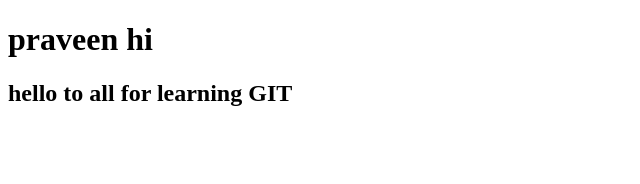
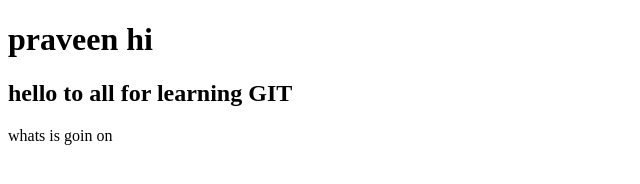
Before and after one commit to praveen-javali/learngit, a plain HTML site: page index.html in a window 1280 px wide. Shown: the whole page, without its empty margins (0-640 px from the left). Drawn offline with Linux system fonts and the light colour scheme.

Commit message:
some  changes 1 para
para added

```diff
--- a/index.html
+++ b/index.html
@@ -10,6 +10,7 @@
     <div>
       <h1>praveen hi</h1>
       <h2>hello to all for learning GIT</h2>
+      <p>whats is goin on </p>
     </div>
   </body>
 </html>
```
